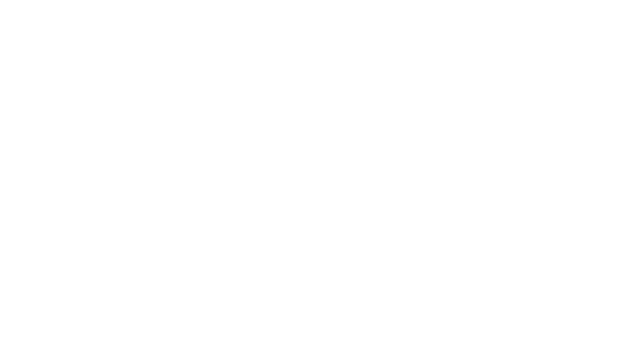
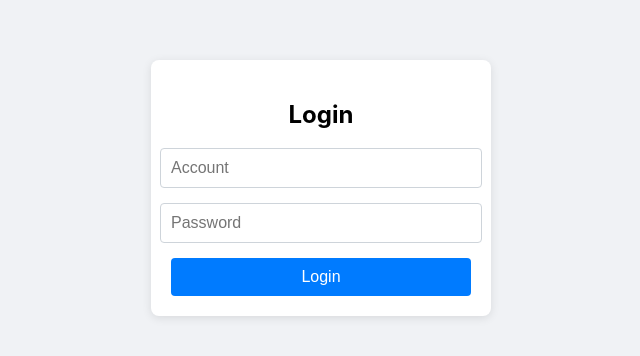
Before and after one commit to mothership2002/Doodle, a React (Create React App) app in the folder fe/: page /login in a window 1280 px wide. Before the commit this address had no page. Shown: the part 212-568 px from the top of the page, without its empty margins (319-959 px from the left). Built offline with nearby package versions, Linux system fonts and the light colour scheme.

Commit message:
deving login process

```diff
--- a/fe/src/App.tsx
+++ b/fe/src/App.tsx
@@ -1,13 +1,17 @@
 import React from "react";
 import { Routes, Route } from 'react-router-dom';
 import Main from "./page/Main";
+import Login from "./page/Login";
+import Logout from "./page/Logout";
 
 
 const App: React.FC = () => {
     return (
         <div>
             <Routes>
-                <Route path="/" element={<Main/>}/>
+                <Route path={`/`} element={<Main />} />
+                <Route path={`/login`} element={<Login />} />
+                <Route path={`/logout`} element={<Logout />} />
                 {/*<Route path="/about" element={<About/>}/>*/}
                 {/*<Route path="/user/:userId" element={<User/>}/>*/}
                 {/*<Route path="/search" element={<Search/>}/>*/}
--- /dev/null
+++ b/fe/src/common/LocalStorageKey.ts
@@ -0,0 +1,3 @@
+type LocalStorageKey = 'access_token' | 'refresh_token';
+
+export default LocalStorageKey;
--- a/fe/src/common/SessionStorageKey.ts
+++ /dev/null
@@ -1,3 +0,0 @@
-type SessionStorageKey = 'access_token' | 'refresh_token';
-
-export default SessionStorageKey;
--- a/fe/src/component/Header.tsx
+++ b/fe/src/component/Header.tsx
@@ -1,11 +1,15 @@
-import {useEffect} from "react";
+import React, {useEffect} from "react";
 import styles from './css/Header.module.css';
 import useCssUtil from "../hook/useCssUtil";
 import {useSelector} from "react-redux";
 import {RootState} from "../store/store";
 import {Link} from "react-router-dom";
 
-const Header = () => {
+interface HeaderProps {
+    isProcessing: boolean
+}
+
+const Header: React.FC<HeaderProps> = ({isProcessing}) => {
     // is Useful? ...
     const getStyle = useCssUtil(styles);
     const auth = useSelector((state: RootState) => state.auth);
@@ -13,8 +17,8 @@ const Header = () => {
     // mount
     useEffect(() => {
         console.log(auth.user, auth.accessToken)
-
-    }, [])
+        console.log(isProcessing)
+    }, [isProcessing])
 
     const isLoggedIn = () => {
         return auth.user ?
@@ -33,6 +37,10 @@ const Header = () => {
             )
     }
 
+    const blinkBlock = () => {
+        return (<></>)
+    }
+
     return (
         <header className={getStyle('header')}>
             <Link className={getStyle('logo')} to={`/`}>Dashboard</Link>
@@ -45,7 +53,7 @@ const Header = () => {
                 </a>
             </nav>
             <div className={getStyle('user-menu')}>
-                {isLoggedIn()}
+                {isProcessing ? blinkBlock() : isLoggedIn()}
             </div>
         </header>
     )
--- /dev/null
+++ b/fe/src/component/LoginForm.tsx
@@ -0,0 +1,43 @@
+import React, {useState} from "react";
+import {useApi} from "./ApiComponentContext";
+import useCssUtil from "../hook/useCssUtil";
+import styles from "./css/Login.module.css";
+
+export const LoginForm = () => {
+    const [email, setEmail] = useState('');
+    const [password, setPassword] = useState('');
+
+    const api = useApi();
+    const getStyle = useCssUtil(styles);
+
+    const handleSubmit = (event: React.FormEvent) => {
+
+        // 부모로 올려서 비즈니스는 부모가 실행하도록하자.
+        event.preventDefault();
+        console.log(email, password)
+    }
+
+    return (
+
+        <div className={getStyle('login-container')}>
+            <form className={getStyle('login-form')} onSubmit={handleSubmit}>
+                <h2>Login</h2>
+                <input
+                    type="text"
+                    placeholder="Account"
+                    value={email}
+                    onChange={(e) => setEmail(e.target.value)}
+                    required
+                />
+                <input
+                    type="password"
+                    placeholder="Password"
+                    value={password}
+                    onChange={(e) => setPassword(e.target.value)}
+                    required
+                />
+                <button type="submit">Login</button>
+            </form>
+        </div>
+    );
+};
--- a/fe/src/component/css/Header.module.css
+++ b/fe/src/component/css/Header.module.css
@@ -42,6 +42,7 @@
     display: flex;
     align-items: center;
     justify-content: flex-end;
+    width: 230px;
 }
 
 .notification-icon {
--- /dev/null
+++ b/fe/src/component/css/Login.module.css
@@ -0,0 +1,48 @@
+.login-container {
+    display: flex;
+    flex-direction: column;
+    align-items: center;
+    justify-content: center;
+    height: 100vh;
+    background-color: #f0f2f5;
+}
+
+.login-form {
+    background-color: white;
+    padding: 20px;
+    border-radius: 8px;
+    box-shadow: 0 2px 10px rgba(0, 0, 0, 0.1);
+    width: 300px;
+    display: flex;
+    flex-direction: column;
+    align-items: center;
+}
+
+.login-form input {
+    margin-bottom: 15px;
+    padding: 10px;
+    font-size: 16px;
+    border: 1px solid #ced4da;
+    border-radius: 4px;
+    width: 100%;
+}
+
+.login-form button {
+    padding: 10px;
+    font-size: 16px;
+    color: white;
+    background-color: #007bff;
+    border: none;
+    border-radius: 4px;
+    cursor: pointer;
+    width: 100%;
+}
+
+.login-form button:hover {
+    background-color: #0056b3;
+}
+
+.logo {
+    margin-bottom: 20px;
+    cursor: pointer;
+}
--- /dev/null
+++ b/fe/src/page/Login.tsx
@@ -0,0 +1,10 @@
+import {LoginForm} from "../component/LoginForm";
+
+const Login = () => {
+
+    return (
+        <LoginForm />
+    );
+}
+
+export default Login;
--- /dev/null
+++ b/fe/src/page/Logout.tsx
@@ -0,0 +1,36 @@
+import {useEffect} from "react";
+import {useDispatch} from "react-redux";
+import {AppDispatch} from "../store/store";
+import {loggedOut, setAccessToken, setRefreshToken} from "../store/authSlice";
+import localStorageKey from "../common/LocalStorageKey";
+import { useNavigate } from "react-router-dom";
+
+const Logout = () => {
+
+    const ACCESS_TOKEN_TYPE: localStorageKey = 'access_token';
+    const REFRESH_TOKEN_TYPE: localStorageKey = `refresh_token`;
+
+    const dispatch: AppDispatch = useDispatch();
+    const navigate = useNavigate();
+
+    const logout = () => {
+        dispatch(loggedOut());
+        dispatch(setAccessToken(null));
+        dispatch(setRefreshToken(null));
+        localStorage.removeItem(ACCESS_TOKEN_TYPE);
+        localStorage.removeItem(REFRESH_TOKEN_TYPE);
+    }
+
+    useEffect(() => {
+        logout();
+        setTimeout(() => navigate(`/`), 300)
+    }, []);
+
+    // const getStyle = useCssUtil(styles);
+    return (
+        <>
+        </>
+    )
+}
+
+export default Logout;
--- /dev/null
+++ b/fe/src/page/Profile.tsx
@@ -0,0 +1,5 @@
+const Profile = () => {
+
+}
+
+export default Profile;
--- a/fe/src/store/authSlice.ts
+++ b/fe/src/store/authSlice.ts
@@ -18,10 +18,10 @@ const authSlice = createSlice({
     name: 'auth',
     initialState,
     reducers: {
-        login: (state, action: PayloadAction<User>) => {
+        loggedIn: (state, action: PayloadAction<User>) => {
             state.user = action.payload;
         },
-        logout: (state) => {
+        loggedOut: (state) => {
             state.user = null;
         },
         setAccessToken: (state, action) => {
@@ -35,8 +35,8 @@ const authSlice = createSlice({
 
 export const
     {
-        login,
-        logout,
+        loggedIn,
+        loggedOut,
         setRefreshToken,
         setAccessToken,
     } = authSlice.actions;
```
Also changed, not shown: fe/src/page/Main.tsx (+42 -32 lines).
